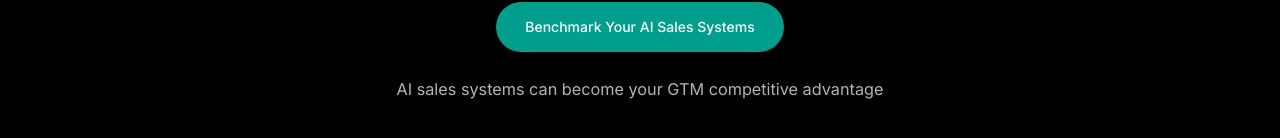
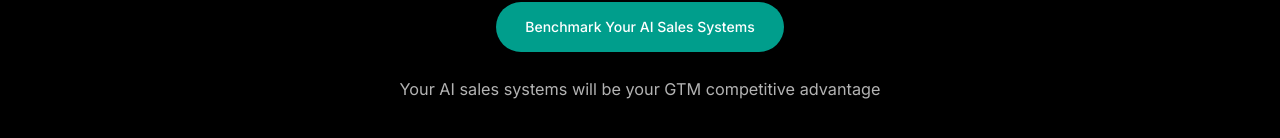
Before and after one commit to BYST-GROUP/ai-sales-benchmark, a Next.js app: page / in a window 1280 px wide. Shown: the part 512-650 px from the top of the page. Built offline with nearby package versions, Linux system fonts and the light colour scheme.

Commit message:
sub headline fix

```diff
--- a/app/page.tsx
+++ b/app/page.tsx
@@ -86,7 +86,7 @@ export default function Home() {
           className="mt-6 text-[0.81rem] md:text-[1.015rem] leading-relaxed text-secondary-foreground fade-up"
           style={{ animationDelay: '460ms' }}
         >
-          AI sales systems can become your GTM competitive advantage
+          Your AI sales systems will be your GTM competitive advantage
         </p>
 
       </div>
```
